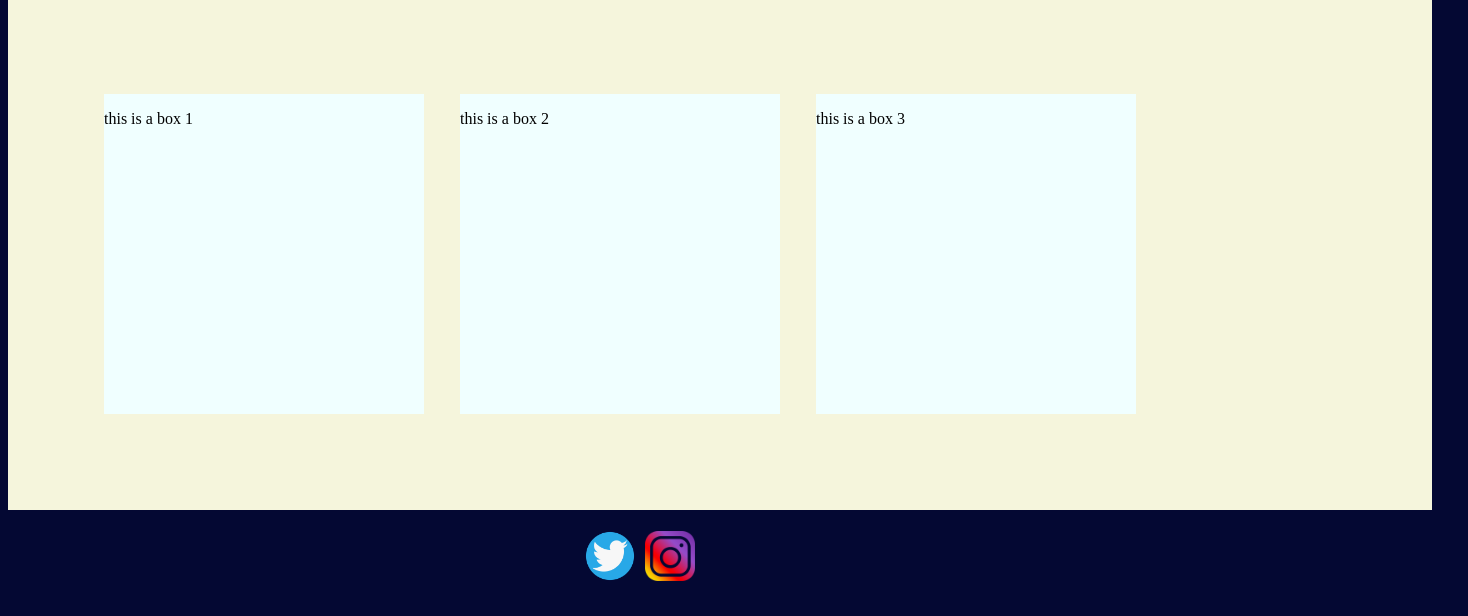
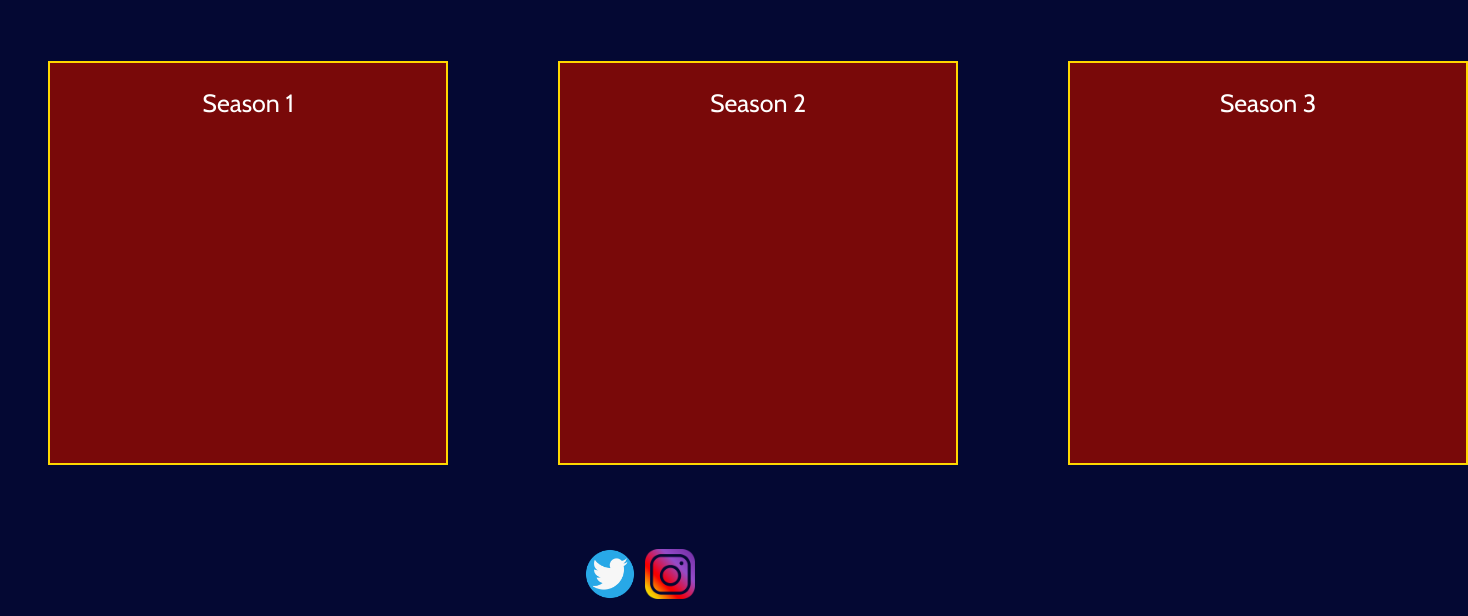
Before and after one commit to Kierans101/Customwebsite, a plain HTML site: page about.html in a window 1280 px wide. Shown: the part 1568-2184 px from the top of the page, 1468 px wide, since content can reach past the window. Drawn offline with nearby package versions, Linux system fonts and the light colour scheme.

Commit message:
Website Updated
+Added a grid section for my seasons 1, 2 and 3

+Added layout improvements to my about page

```diff
--- a/about.html
+++ b/about.html
@@ -64,17 +64,17 @@
   <main>
 
     <div class="box">
-        <p>this is a box 1</p>
+        <p>Season 1 </p>
 
     </div>
 
     <div class="box">
-        <p>this is a box 2</p>
+        <p>Season 2</p>
 
     </div>
 
     <div class="box">
-        <p>this is a box 3</p>
+        <p>Season 3</p>
 
     </div>
 
--- a/styleabout.css
+++ b/styleabout.css
@@ -113,33 +113,28 @@ aside p{
 }
 
 .box {
-
-    background-color:azure;
-
-    width: 20rem;
-    height: 20rem;
-
-    border-color: black;
-    border-width: 1rem;
-    display:inline-block;
-    justify-content: center;
-    align-items:center;
-    margin:1rem;
+    background-color: rgb(121, 9, 9);
+    width: 396px;
+    height: 25rem;
+    border: 2px solid gold;
+    display: inline-block;
+    margin: 15px;
+    text-align: center;
+    color: white;
+    font-size: 25px;
+    font-family: 'Cabin', Sans-Serif;
 }
 
-main{
-    background-color: beige;
-    padding: 5rem;
+main {
+    padding: 3rem;
     flex-grow: 1;
     height: fit-content;
-    display:inline-block;
-    grid-template-columns:repeat(2, 1fr);
-    grid-template-rows:repeat(2, 1fr);
+    display: inline-grid;
+    grid-template-columns: repeat(3, 1fr);
     column-gap: 5rem;
-    row-gap:5rem;
-    width:100%;
-
-
+    row-gap: 5rem;
+    width: 97%;
+    padding-left: 25px;
 }
 
 footer{
--- a/stylehome.css
+++ b/stylehome.css
@@ -113,7 +113,7 @@ article p {
     font-size: 18px;
     color: white;
     Font-Family: 'Cabin', Sans-Serif;
-    Font-Size: 21px;
+    Font-Size: 20px;
 }
 
 article img{
```
